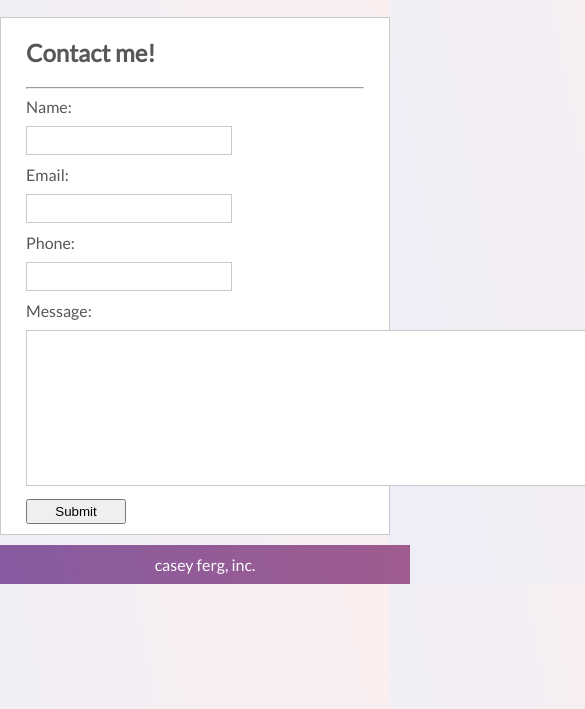
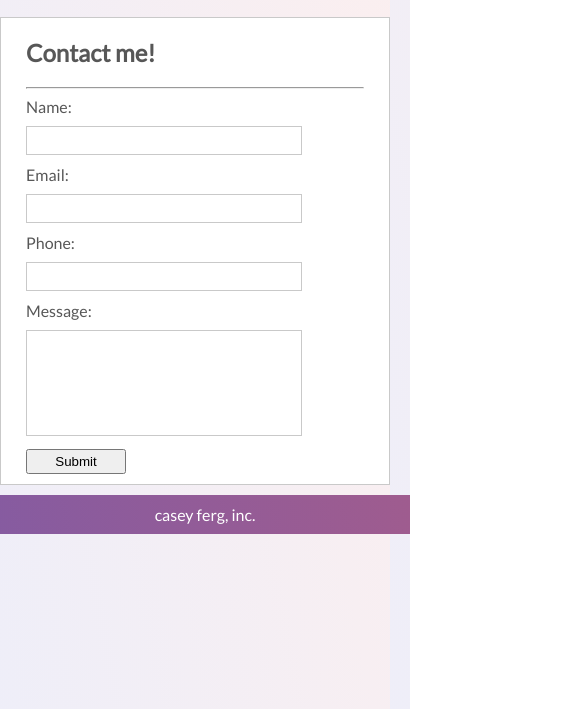
Before and after one commit to cferg019/portfolio-bootcamp, a plain HTML site: page contact.html in a window 390 px wide. Shown: the part 135-844 px from the top of the page, 585 px wide, since content can reach past the window. Drawn offline with Linux system fonts and the light colour scheme.

Commit message:
why is there a bar on the side

```diff
--- a/assets/css/style.css
+++ b/assets/css/style.css
@@ -1,9 +1,14 @@
 html {
     width: 100%;
+    height: 100%;
+    margin: 0;
+    padding: 0;
 }
 
 body {
+    height: 100%;
     margin: 0;
+    padding: 0;
     background: linear-gradient( 259deg,  rgba(222,95,95,0.1) -5%, rgba(53,88,218,0.1) 133.7% );
     font-family: 'Lato', sans-serif;
 }
@@ -88,7 +93,9 @@ input[type="text"] {
 }
 
 textarea {
-    resize: none
+    resize: none;
+    height: 100px;
+    width: 80%;
 }
 
 button {
@@ -152,6 +159,9 @@ footer {
     .container {
         width: 700px;
     }
+    input[type="text"] {
+        width: 80%;
+    }
     }
 
 @media screen and (max-width: 980px) {
@@ -162,6 +172,9 @@ footer {
         width: 390px;
     }
     footer {
-        position: static;
+        position: relative;
+    }
+    input[type="text"] {
+        width: 80%;
     }
     }
--- a/contact.html
+++ b/contact.html
@@ -41,7 +41,7 @@
                 <input type="text" name="phone">
                 <br>
                 <label for="message">Message:</label> <br>
-                <textarea rows="10" cols="100" name="message"></textarea>
+                <textarea name="message"></textarea>
                 <br>
                 <button>Submit</button>
                 <br>
```
